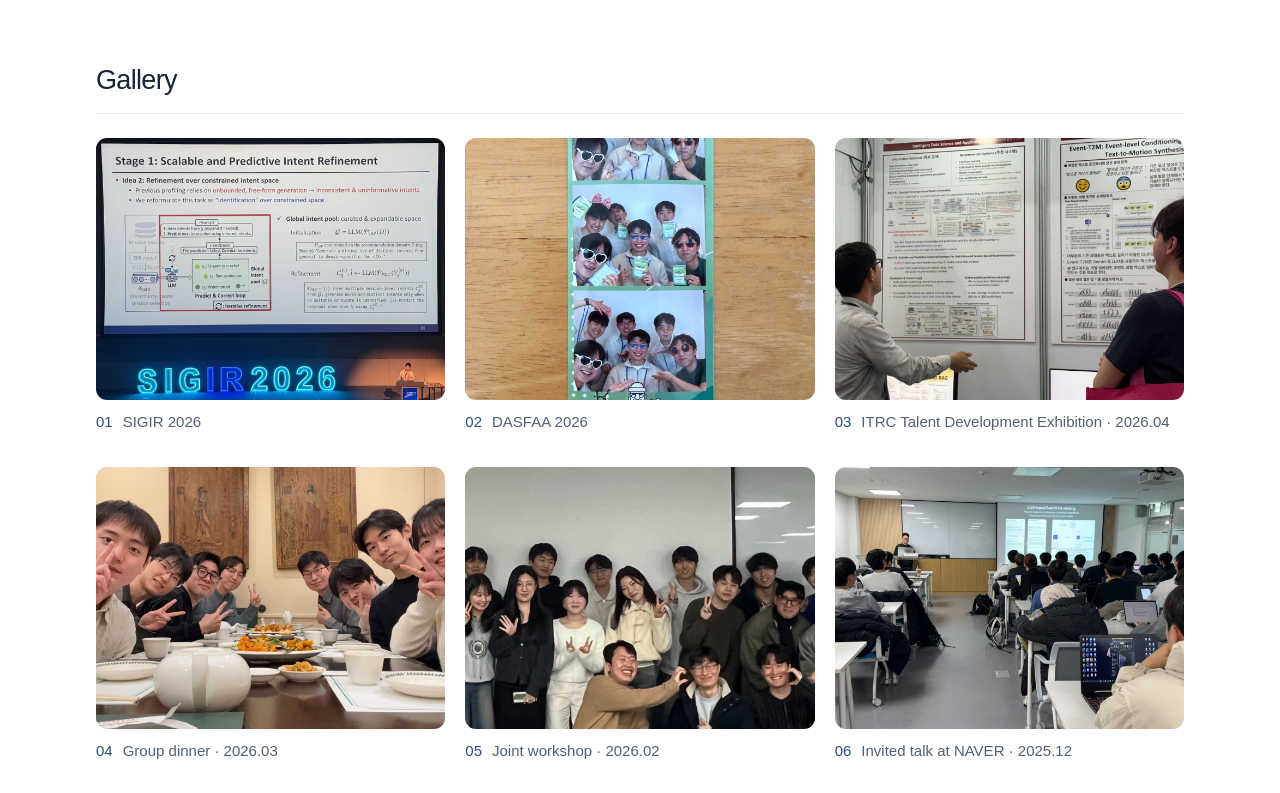
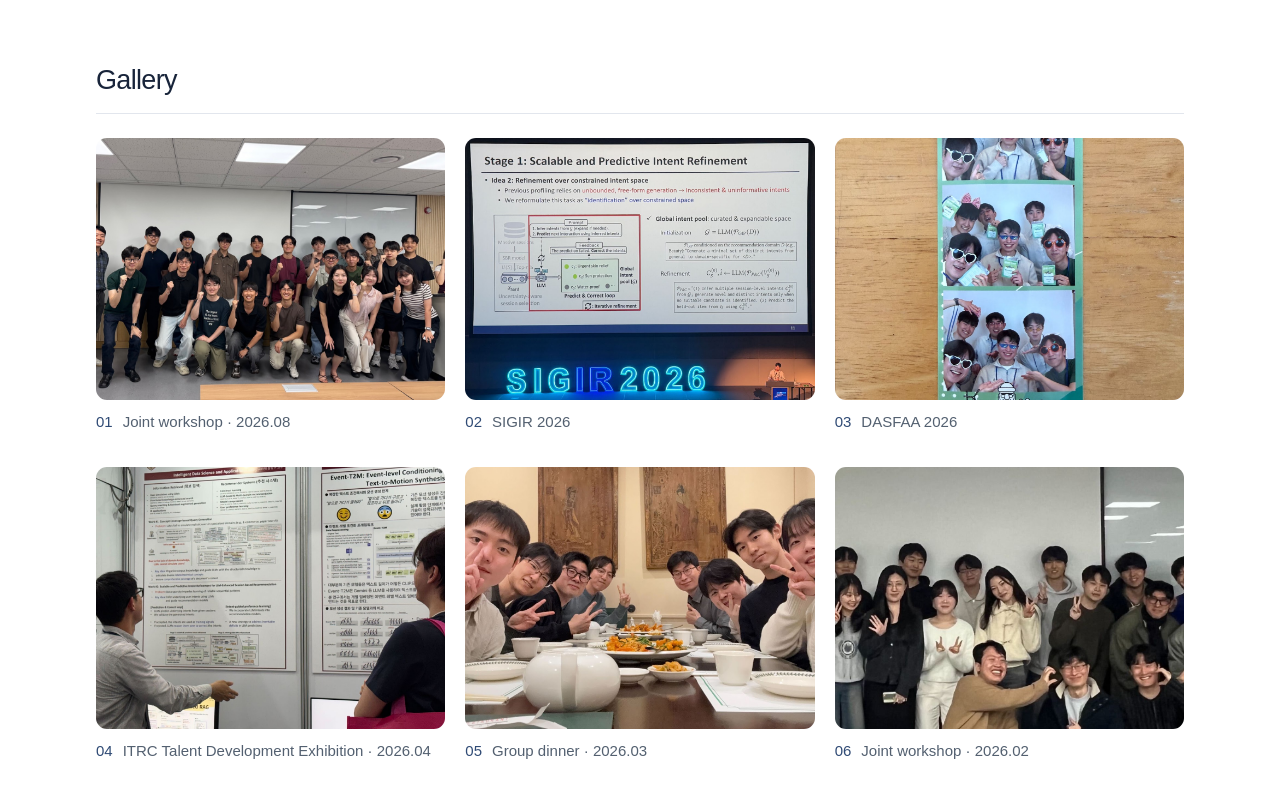
Before and after one commit to idealab-ku/idealab-website, a Next.js app: page /events in a window 1280 px wide. Shown: the part 660-1453 px from the top of the page. Built offline with nearby package versions, Linux system fonts and the light colour scheme.

Commit message:
Add August 2026 joint workshop photo

```diff
--- a/app/content/lab-life.ts
+++ b/app/content/lab-life.ts
@@ -9,6 +9,7 @@ export const featuredEvents: FeaturedEvent[] = [
 ];
 
 export const labLifeEvents: LabLifeEvent[] = [
+  { id: "joint-workshop-2026-08", title: "Joint workshop · 2026.08", image: "/media/lab-life/2026-08-joint-workshop.jpg" },
   { id: "sigir-2026", title: "SIGIR 2026", image: "/media/lab-life/2026-sigir-conference.jpg" },
   { id: "dasfaa-2026", title: "DASFAA 2026", image: "/media/lab-life/2026-dasfaa-photo-booth.jpg" },
   { id: "itrc-2026-04", title: "ITRC Talent Development Exhibition · 2026.04", image: "/media/lab-life/2026-04-itrc-exhibition.jpg" },
```
Also changed, not shown: public/media/lab-life/2026-08-joint-workshop.jpg (added), 1 other file (tests, documents, lock files or other folders).
